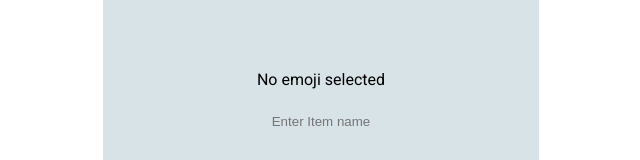
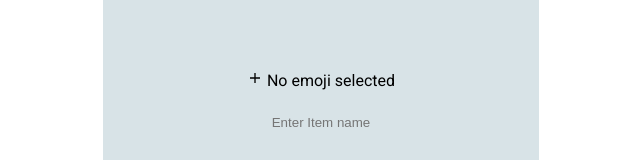
Before and after one commit to sezerz1121/Budget-Buddyy, a React (Vite) app in the folder Budget Buddyy/: page /AddItem in a window 1280 px wide. Shown: the part 324-484 px from the top of the page, without its empty margins (319-959 px from the left). Built offline with nearby package versions, Linux system fonts and the light colour scheme; no server answers; sample sign-in values are in the browser's storage; the HTML template or start-up script is replaced by a standard one.

Commit message:
Update AddItem.jsx

```diff
--- a/Budget Buddyy/src/AddItem.jsx
+++ b/Budget Buddyy/src/AddItem.jsx
@@ -4,7 +4,7 @@ import axios from 'axios';
 import { useNavigate,Link } from "react-router-dom";
 import BudgetCard from './BudgetCard';
 import EmojiPicker from 'emoji-picker-react';
-
+import { IoMdAdd } from "react-icons/io";
 function AddItem() {
 
     const [user, setUser] = useState(null);
@@ -102,7 +102,7 @@ function AddItem() {
   {selectedEmoji ? (
     <div>{selectedEmoji}</div>
   ) : (
-    <div>No emoji selected</div>
+    <div className='addemoji'> <IoMdAdd /> No emoji selected</div>
   )}
 </span></div>
     <div className='Text-item'><input onChange={handle_item} className='Input-field-text' placeholder="Enter Item name" value={item}></input></div>
```
